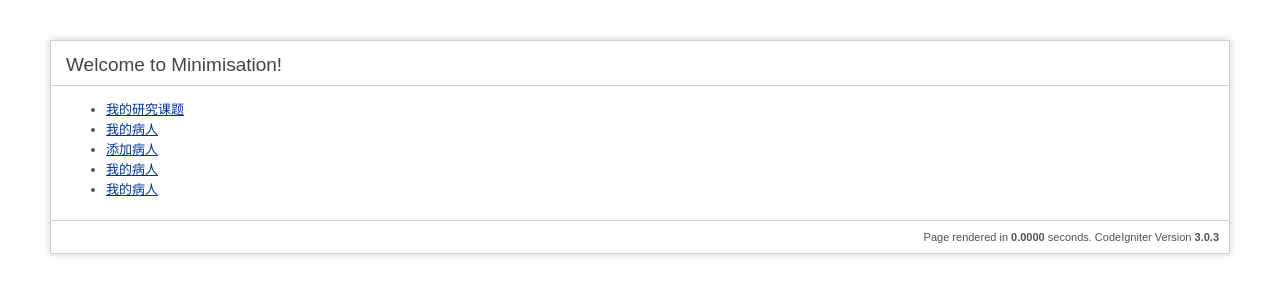
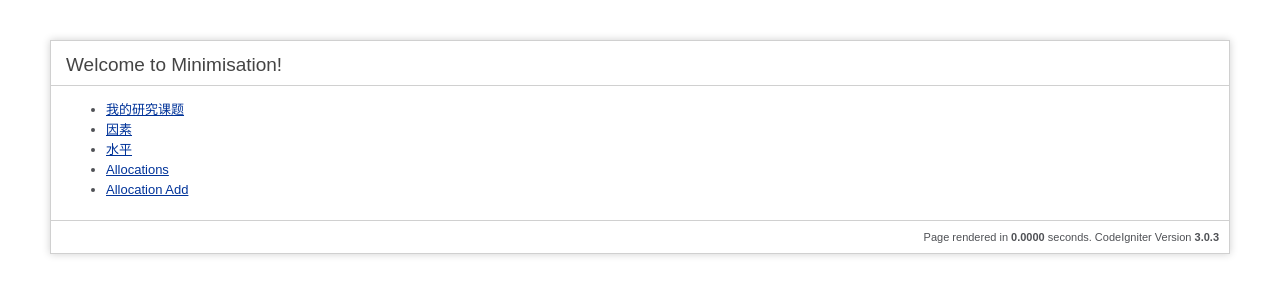
Before and after one commit to fengyqf/minimisation, a CodeIgniter app: page /database/ in a window 1280 px wide. Shown: the top 300 px of the page. Run offline with CodeIgniter, Linux system fonts and the light colour scheme.

Commit message:
items of welcome page

```diff
--- a/application/views/welcome_message.php
+++ b/application/views/welcome_message.php
@@ -73,10 +73,10 @@ defined('BASEPATH') OR exit('No direct script access allowed');
     <div id="body">
     <ul>
     <li><a href="<?php echo site_url("/study/"); ?>">我的研究课题</a></li>
-    <li><a href="<?php echo site_url("/patient/"); ?>">我的病人</a></li>
-    <li><a href="<?php echo site_url("/patient/add"); ?>">添加病人</a></li>
-    <li><a href="<?php echo site_url("/patient/"); ?>">我的病人</a></li>
-    <li><a href="<?php echo site_url("/patient/"); ?>">我的病人</a></li>
+    <li><a href="<?php echo site_url("/facotr/"); ?>">因素</a></li>
+    <li><a href="<?php echo site_url("/layer/"); ?>">水平</a></li>
+    <li><a href="<?php echo site_url("/patient/"); ?>">Allocations</a></li>
+    <li><a href="<?php echo site_url("/patient/add"); ?>">Allocation Add</a></li>
     </ul>
     </div>
 
```
